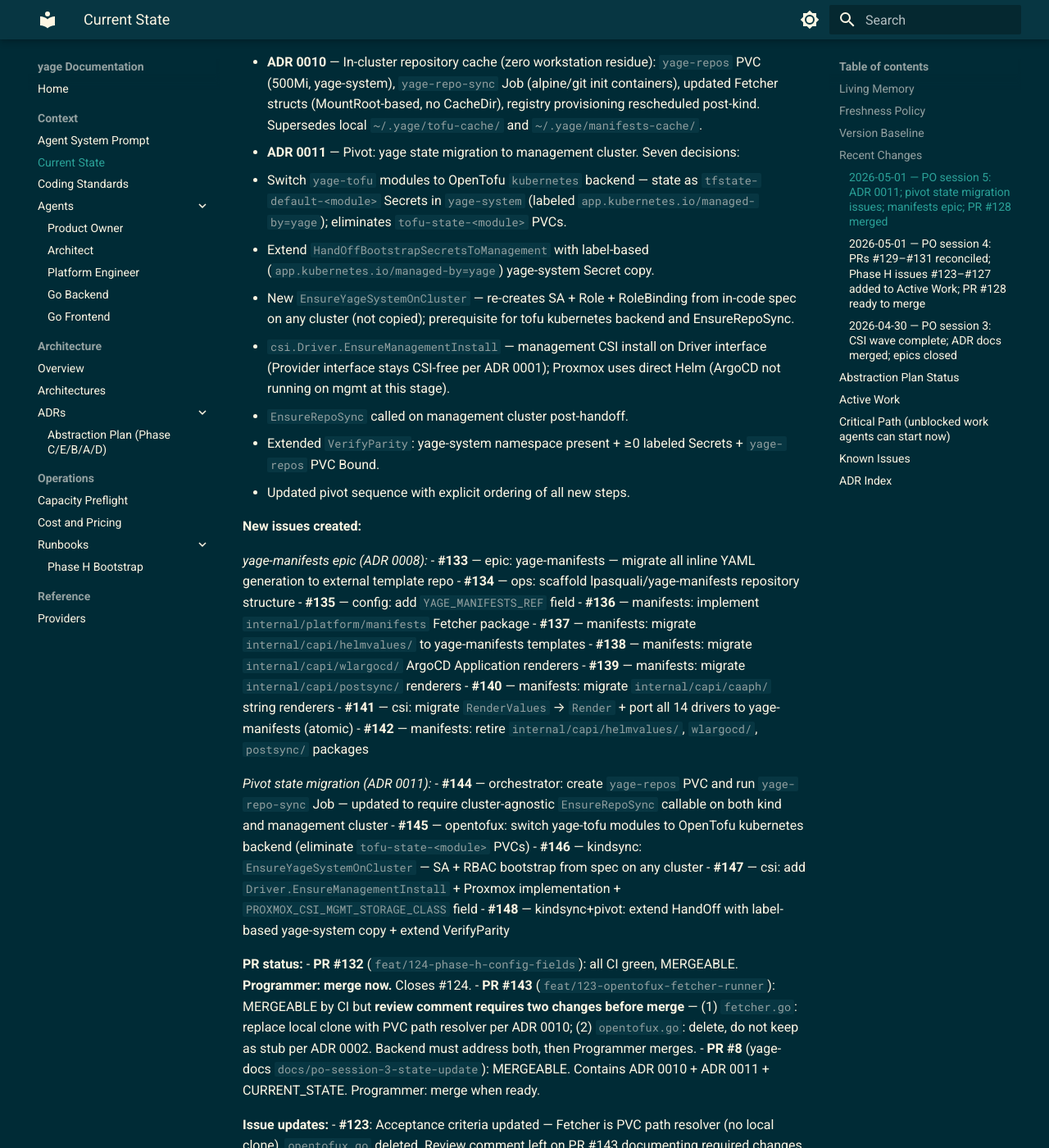
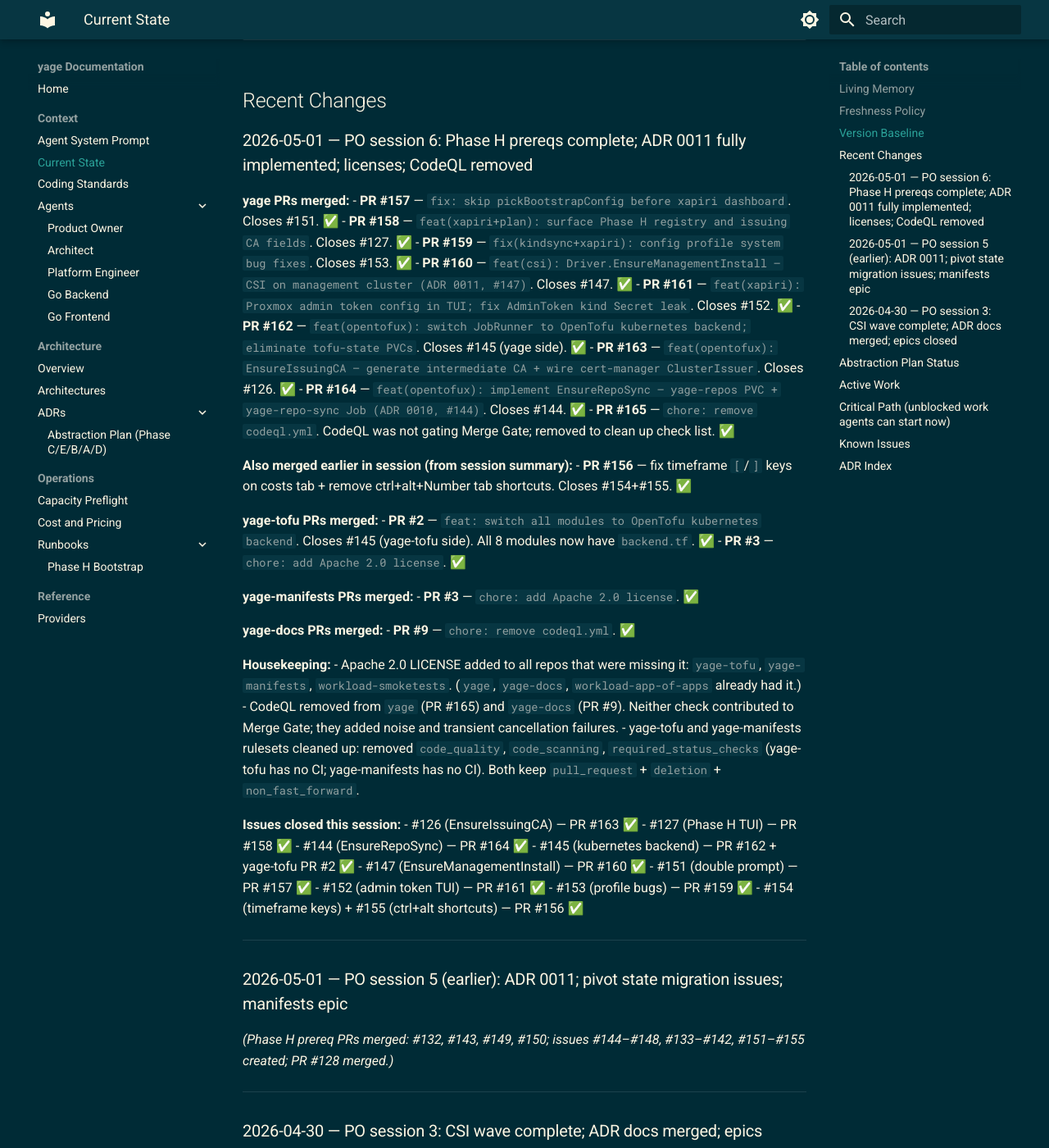
Before and after one commit to lpasquali/yage-docs, an MkDocs documentation site: the page built from docs/context/CURRENT_STATE.md, in a window 1280 px wide and 1400 px high, scrolled down 1171 px. Shown: the whole window at 82% size. Built offline with MkDocs 1.6.1 and Material for MkDocs 9.7.7, drawn with Linux system fonts in a browser that asks for light colours; the version menu is left out; some of the changed text lies outside the part shown.

Commit message:
docs(state): PO session 6 — Phase H prereqs complete; ADR 0011 implemented; licenses; CodeQL removed
PRs #157–#165 merged (yage), yage-tofu PRs #2–#3, yage-manifests PR #3, yage-docs PR #9.
Issues closed: #126, #127, #144, #145, #147, #151–#155.
#148, #125, #136 now fully unblocked — updated critical path.

Co-Authored-By: Claude Sonnet 4.6 <noreply@anthropic.com>

```diff
--- a/docs/context/CURRENT_STATE.md
+++ b/docs/context/CURRENT_STATE.md
@@ -2,88 +2,72 @@
 
 ## Living Memory
 
-yage is in active development. The core bootstrap pipeline is functional for Proxmox. The xapiri TUI is being built out as the primary configuration interface. The provider abstraction plan is fully complete: phases A, B, C, D, and E are all done. Legacy cleanup is complete per ADR 0002. ADR 0007: dashboard is the new default xapiri entry point. CSI driver registry (ADR 0001) complete — all 10 drivers merged. Phase H (on-prem platform services via OpenTofu) is next — ADRs 0009/0010/0011 accepted. PR #128 (OpenStack EnsureIdentity) merged to main.
+yage is in active development. The core bootstrap pipeline is functional for Proxmox. The xapiri TUI is being built out as the primary configuration interface. The provider abstraction plan is fully complete: phases A, B, C, D, and E are all done. Legacy cleanup is complete per ADR 0002. ADR 0007: dashboard is the new default xapiri entry point. CSI driver registry (ADR 0001) complete — all 10 drivers merged. Phase H (on-prem platform services via OpenTofu) implementation is underway — ADRs 0009/0010/0011 accepted, most Phase H prereqs merged. The pivot state migration ADR 0011 is fully implemented except #148 (extended HandOff + VerifyParity), which is now unblocked.
 
 ## Freshness Policy
 
 This file must be updated whenever system state evolves (per CODING_STANDARDS.md "Atomic Persistence"). If information here conflicts with what you observe in the code or git history, trust what you observe now — then update this file to match reality.
 
-Last updated: **2026-05-01** — PO session 5: ADR 0011 committed; issues #144–#148 created; yage-manifests epic #133–#142 added; PR #128 merged to main; PR #132 MERGEABLE; PR #143 needs two changes before merge
+Last updated: **2026-05-01** — PO session 6: PRs #157–#165 merged; yage-tofu PRs #2–#3 merged; yage-manifests PR #3 merged; yage-docs PR #9 merged; all licenses added; CodeQL removed from yage + yage-docs; #148, #125, #136 now unblocked.
 
 ## Version Baseline
 
 | Repo | Branch | Recent PRs | Status |
 |---|---|---|---|
-| yage | `main` | #128 (OpenStack EnsureIdentity), #131 (D1 csi.Selector), #130 (ADR 0002 item 7), #129 (vsphere PatchManifest) | Active development |
-| yage-docs | `docs/po-session-3-state-update` | ADRs 0001–0011 written and accepted | PR #8 open, MERGEABLE |
+| yage | `main` | #164 (EnsureRepoSync), #163 (EnsureIssuingCA), #162 (JobRunner k8s backend), #161 (admin token TUI), #160 (EnsureManagementInstall), #159 (profile bugs), #158 (Phase H TUI), #157 (double prompt fix), #156 (timeframe+ctrl+alt fix), #150 (EnsureYageSystemOnCluster), #149 (YAGE_MANIFESTS_REF), #143 (Fetcher PVC resolver), #132 (Phase H config fields) | Active development |
+| yage-docs | `main` | PR #9 (remove codeql.yml), PR #8 (ADRs 0010+0011+CURRENT_STATE) | Up to date |
+| yage-tofu | `main` | PR #2 (kubernetes backend all 8 modules), PR #3 (license) | Up to date |
+| yage-manifests | `init` | PR #3 (license) | Scaffolded, awaiting templates |
 
 ## Recent Changes
 
-### 2026-05-01 — PO session 5: ADR 0011; pivot state migration issues; manifests epic; PR #128 merged
+### 2026-05-01 — PO session 6: Phase H prereqs complete; ADR 0011 fully implemented; licenses; CodeQL removed
 
-**PR merged to main:**
-- **PR #128** merged — `feat(openstack): EnsureIdentity — apply clouds.yaml Secret`. Closes #80. ✅
+**yage PRs merged:**
+- **PR #157** — `fix: skip pickBootstrapConfig before xapiri dashboard`. Closes #151. ✅
+- **PR #158** — `feat(xapiri+plan): surface Phase H registry and issuing CA fields`. Closes #127. ✅
+- **PR #159** — `fix(kindsync+xapiri): config profile system bug fixes`. Closes #153. ✅
+- **PR #160** — `feat(csi): Driver.EnsureManagementInstall — CSI on management cluster (ADR 0011, #147)`. Closes #147. ✅
+- **PR #161** — `feat(xapiri): Proxmox admin token config in TUI; fix AdminToken kind Secret leak`. Closes #152. ✅
+- **PR #162** — `feat(opentofux): switch JobRunner to OpenTofu kubernetes backend; eliminate tofu-state PVCs`. Closes #145 (yage side). ✅
+- **PR #163** — `feat(opentofux): EnsureIssuingCA — generate intermediate CA + wire cert-manager ClusterIssuer`. Closes #126. ✅
+- **PR #164** — `feat(opentofux): implement EnsureRepoSync — yage-repos PVC + yage-repo-sync Job (ADR 0010, #144)`. Closes #144. ✅
+- **PR #165** — `chore: remove codeql.yml`. CodeQL was not gating Merge Gate; removed to clean up check list. ✅
 
-**yage-docs: ADRs 0010 and 0011 committed to `docs/po-session-3-state-update`:**
+**Also merged earlier in session (from session summary):**
+- **PR #156** — fix timeframe `[`/`]` keys on costs tab + remove ctrl+alt+Number tab shortcuts. Closes #154+#155. ✅
 
-- **ADR 0010** — In-cluster repository cache (zero workstation residue): `yage-repos` PVC (500Mi, yage-system), `yage-repo-sync` Job (alpine/git init containers), updated Fetcher structs (MountRoot-based, no CacheDir), registry provisioning rescheduled post-kind. Supersedes local `~/.yage/tofu-cache/` and `~/.yage/manifests-cache/`.
+**yage-tofu PRs merged:**
+- **PR #2** — `feat: switch all modules to OpenTofu kubernetes backend`. Closes #145 (yage-tofu side). All 8 modules now have `backend.tf`. ✅
+- **PR #3** — `chore: add Apache 2.0 license`. ✅
 
-- **ADR 0011** — Pivot: yage state migration to management cluster. Seven decisions:
-  1. Switch `yage-tofu` modules to OpenTofu `kubernetes` backend — state as `tfstate-default-<module>` Secrets in `yage-system` (labeled `app.kubernetes.io/managed-by=yage`); eliminates `tofu-state-<module>` PVCs.
-  2. Extend `HandOffBootstrapSecretsToManagement` with label-based (`app.kubernetes.io/managed-by=yage`) yage-system Secret copy.
-  3. New `EnsureYageSystemOnCluster` — re-creates SA + Role + RoleBinding from in-code spec on any cluster (not copied); prerequisite for tofu kubernetes backend and EnsureRepoSync.
-  4. `csi.Driver.EnsureManagementInstall` — management CSI install on Driver interface (Provider interface stays CSI-free per ADR 0001); Proxmox uses direct Helm (ArgoCD not running on mgmt at this stage).
-  5. `EnsureRepoSync` called on management cluster post-handoff.
-  6. Extended `VerifyParity`: yage-system namespace present + ≥0 labeled Secrets + `yage-repos` PVC Bound.
-  7. Updated pivot sequence with explicit ordering of all new steps.
+**yage-manifests PRs merged:**
+- **PR #3** — `chore: add Apache 2.0 license`. ✅
 
-**New issues created:**
+**yage-docs PRs merged:**
+- **PR #9** — `chore: remove codeql.yml`. ✅
 
-*yage-manifests epic (ADR 0008):*
-- **#133** — epic: yage-manifests — migrate all inline YAML generation to external template repo
-- **#134** — ops: scaffold lpasquali/yage-manifests repository structure
-- **#135** — config: add `YAGE_MANIFESTS_REF` field
-- **#136** — manifests: implement `internal/platform/manifests` Fetcher package
-- **#137** — manifests: migrate `internal/capi/helmvalues/` to yage-manifests templates
-- **#138** — manifests: migrate `internal/capi/wlargocd/` ArgoCD Application renderers
-- **#139** — manifests: migrate `internal/capi/postsync/` renderers
-- **#140** — manifests: migrate `internal/capi/caaph/` string renderers
-- **#141** — csi: migrate `RenderValues` → `Render` + port all 14 drivers to yage-manifests (atomic)
-- **#142** — manifests: retire `internal/capi/helmvalues/`, `wlargocd/`, `postsync/` packages
+**Housekeeping:**
+- Apache 2.0 LICENSE added to all repos that were missing it: `yage-tofu`, `yage-manifests`, `workload-smoketests`. (`yage`, `yage-docs`, `workload-app-of-apps` already had it.)
+- CodeQL removed from `yage` (PR #165) and `yage-docs` (PR #9). Neither check contributed to Merge Gate; they added noise and transient cancellation failures.
+- yage-tofu and yage-manifests rulesets cleaned up: removed `code_quality`, `code_scanning`, `required_status_checks` (yage-tofu has no CI; yage-manifests has no CI). Both keep `pull_request` + `deletion` + `non_fast_forward`.
 
-*Pivot state migration (ADR 0011):*
-- **#144** — orchestrator: create `yage-repos` PVC and run `yage-repo-sync` Job — updated to require cluster-agnostic `EnsureRepoSync` callable on both kind and management cluster
-- **#145** — opentofux: switch yage-tofu modules to OpenTofu kubernetes backend (eliminate `tofu-state-<module>` PVCs)
-- **#146** — kindsync: `EnsureYageSystemOnCluster` — SA + RBAC bootstrap from spec on any cluster
-- **#147** — csi: add `Driver.EnsureManagementInstall` + Proxmox implementation + `PROXMOX_CSI_MGMT_STORAGE_CLASS` field
-- **#148** — kindsync+pivot: extend HandOff with label-based yage-system copy + extend VerifyParity
-
-**PR status:**
-- **PR #132** (`feat/124-phase-h-config-fields`): all CI green, MERGEABLE. **Programmer: merge now.** Closes #124.
-- **PR #143** (`feat/123-opentofux-fetcher-runner`): MERGEABLE by CI but **review comment requires two changes before merge** — (1) `fetcher.go`: replace local clone with PVC path resolver per ADR 0010; (2) `opentofux.go`: delete, do not keep as stub per ADR 0002. Backend must address both, then Programmer merges.
-- **PR #8** (yage-docs `docs/po-session-3-state-update`): MERGEABLE. Contains ADR 0010 + ADR 0011 + CURRENT_STATE. Programmer: merge when ready.
-
-**Issue updates:**
-- **#123**: Acceptance criteria updated — Fetcher is PVC path resolver (no local clone), `opentofux.go` deleted. Review comment left on PR #143 documenting required changes.
-- **#125**: Now also blocked on #144 (EnsureRepoSync) in addition to #123 + #124.
-- **#136**: Fetcher interface updated per ADR 0010 (MountRoot-based, no CacheDir/RepoURL/Ref).
+**Issues closed this session:**
+- #126 (EnsureIssuingCA) — PR #163 ✅
+- #127 (Phase H TUI) — PR #158 ✅
+- #144 (EnsureRepoSync) — PR #164 ✅
+- #145 (kubernetes backend) — PR #162 + yage-tofu PR #2 ✅
+- #147 (EnsureManagementInstall) — PR #160 ✅
+- #151 (double prompt) — PR #157 ✅
+- #152 (admin token TUI) — PR #161 ✅
+- #153 (profile bugs) — PR #159 ✅
+- #154 (timeframe keys) + #155 (ctrl+alt shortcuts) — PR #156 ✅
 
 ---
 
-### 2026-05-01 — PO session 4: PRs #129–#131 reconciled; Phase H issues #123–#127 added to Active Work; PR #128 ready to merge
+### 2026-05-01 — PO session 5 (earlier): ADR 0011; pivot state migration issues; manifests epic
 
-**PRs merged to main (2026-04-30 late, not reflected in previous CURRENT_STATE update):**
-
-- **PR #129** merged — `feat(vsphere): PatchManifest — honor VSphereMachineTemplate sizing fields`. Closes #79. Backend complete.
-- **PR #130** merged — `refactor(orchestrator): remove redundant InfraProvider=="proxmox" guards (ADR 0002 item 7)`. Closes #71. ADR 0002 item 7 now done.
-- **PR #131** merged — `feat(orchestrator): wire csi.Selector; delete internal/capi/csi`. Closes #118. D1 complete; `internal/capi/csi/` deleted from codebase.
-
-**Phase H implementation issues created (all p2, children of epic #120):**
-- **#123** — opentofux: introduce Fetcher+Runner abstraction (Backend, prerequisite for #125 + #126)
-- **#124** — config: add `YAGE_REGISTRY_*` and `YAGE_ISSUING_CA_*` fields (Backend, prerequisite for all)
-- **#125** — orchestrator: provision bootstrap registry VM via OpenTofu (Backend, blocked on #123 + #124 + #144)
-- **#126** — orchestrator: provision online issuing CA + wire cert-manager ClusterIssuer (Backend, blocked on #123 + #124)
-- **#127** — xapiri+plan: surface Phase H registry and issuing CA fields in TUI + `--dry-run` (Frontend/Backend, blocked on #124)
+*(Phase H prereq PRs merged: #132, #143, #149, #150; issues #144–#148, #133–#142, #151–#155 created; PR #128 merged.)*
 
 ---
 
@@ -111,19 +95,9 @@ Tracked in [yage-docs ADR](https://lpasquali.github.io/yage-docs/architecture/ad
 
 | Issue / PR | Branch | Agent | Description | Status |
 |---|---|---|---|---|
-| PR #132 | `feat/124-phase-h-config-fields` | **Programmer** | Merge PR #132. Closes #124. All CI green. | **Ready** — MERGEABLE |
-| PR #8 (yage-docs) | `docs/po-session-3-state-update` | **Programmer** | Merge PR #8 (ADR 0010 + ADR 0011 + CURRENT_STATE). | **Ready** — MERGEABLE |
-| PR #143 | `feat/123-opentofux-fetcher-runner` | **yage-backend** | Two changes required before merge: (1) `fetcher.go` → PVC path resolver per ADR 0010; (2) delete `opentofux.go` per ADR 0002. Then Programmer merges. | **Needs Backend fix** |
-| #146 | TBD | **yage-backend** | `EnsureYageSystemOnCluster` — SA + Role + RoleBinding from spec on any cluster | **Unblocked** — p1, prerequisite for #144 + #145 |
-| #144 | TBD | **yage-backend** | `EnsureRepoSync` — create `yage-repos` PVC + `yage-repo-sync` Job; cluster-agnostic (kind + mgmt) | **Blocked** on #123 + #135 + #146 |
-| #145 | TBD | **yage-backend** | OpenTofu `kubernetes` backend for yage-tofu modules; eliminates `tofu-state-<module>` PVCs | **Blocked** on #123 + #146 |
-| #147 | TBD | **yage-backend** | `csi.Driver.EnsureManagementInstall` + Proxmox impl + `PROXMOX_CSI_MGMT_STORAGE_CLASS` config field | **Blocked** on #146 |
-| #148 | TBD | **yage-backend** | Extend `HandOffBootstrapSecretsToManagement` (label pass) + extend `VerifyParity` (yage-system + PVC checks) | **Blocked** on #145 + #146 + #144 + #147 |
-| #135 | TBD | **yage-backend** | config: add `YAGE_MANIFESTS_REF` field | **Unblocked** — p2 (can parallel with #123 fix) |
-| #136 | TBD | **yage-backend** | `internal/platform/manifests` Fetcher package (MountRoot-based, no local clone) | **Blocked** on #135 + #144 |
-| #125 | TBD | **yage-backend** | orchestrator: provision bootstrap registry VM via OpenTofu | **Blocked** on #123 + #124 + #144 |
-| #126 | TBD | **yage-backend** | orchestrator: provision online issuing CA + wire cert-manager ClusterIssuer | **Blocked** on #123 + #124 |
-| #127 | TBD | **yage-frontend** / **yage-backend** | xapiri+plan: surface Phase H fields in TUI and `--dry-run` | **Blocked** on #124 (merge PR #132) |
+| #148 | TBD | **yage-backend** | Extend `HandOffBootstrapSecretsToManagement` (label-based yage-system copy) + extend `VerifyParity` (yage-system ns + labeled Secrets + yage-repos PVC) | **Unblocked** — p1, all blockers merged (#144 ✅, #145 ✅, #146 ✅, #147 ✅) |
+| #125 | TBD | **yage-backend** | orchestrator: provision bootstrap registry VM via OpenTofu | **Unblocked** — p2 (was blocked on #123 ✅, #124 ✅, #144 ✅) |
+| #136 | TBD | **yage-backend** | `internal/platform/manifests` Fetcher package (MountRoot-based, no local clone) | **Unblocked** — p2 (was blocked on #135 ✅, #144 ✅) |
 | #134 | TBD | **yage-backend** / **ops** | scaffold `lpasquali/yage-manifests` repo structure | **Unblocked** — p2 |
 | #137 | TBD | **yage-backend** | migrate `internal/capi/helmvalues/` to yage-manifests templates | **Blocked** on #136 |
 | #138 | TBD | **yage-backend** | migrate `internal/capi/wlargocd/` renderers to yage-manifests templates | **Blocked** on #136 |
@@ -138,12 +112,10 @@ Tracked in [yage-docs ADR](https://lpasquali.github.io/yage-docs/architecture/ad
 
 ## Critical Path (unblocked work agents can start now)
 
-1. **Programmer: merge PR #132** — closes #124; unblocks #127, #125, #126
-2. **Programmer: merge yage-docs PR #8** — publishes ADR 0010 + ADR 0011
-3. **yage-backend: fix PR #143** — address two ADR 0010 review comments, then Programmer merges; closes #123; unblocks #125, #126, #144, #145
-4. **yage-backend: start #146** (`EnsureYageSystemOnCluster`) — unblocked; prerequisite for #144, #145, #147
-5. **yage-backend: start #135** (`YAGE_MANIFESTS_REF` config field) — unblocked; can parallel with #146
-6. **yage-backend: start #134** (scaffold yage-manifests repo) — unblocked; independent
+1. **yage-backend: start #148** (`HandOff` label pass + `VerifyParity` extension) — p1, all prereqs done
+2. **yage-backend: start #125** (registry VM via OpenTofu) — p2, unblocked
+3. **yage-backend: start #136** (`manifests.Fetcher` package) — p2, unblocked; prerequisite for #137–#142
+4. **yage-backend: start #134** (scaffold yage-manifests repo) — p2, independent
 
 ---
 
@@ -152,7 +124,6 @@ Tracked in [yage-docs ADR](https://lpasquali.github.io/yage-docs/architecture/ad
 - xapiri is still a work-in-progress TUI; not all provider paths are fully wired.
 - Cost estimation requires live Proxmox API; returns `ErrUnavailable` when unreachable.
 - vSphere `Inventory()`: `Cores=0` — CPU expressed in MHz only.
-- PR #143 (`feat/123-opentofux-fetcher-runner`) implements the old ADR 0008 §3 Fetcher (local clone to `~/.yage/tofu-cache/`). Must be updated to ADR 0010 PVC path resolver before merge.
 
 ## ADR Index
 
```
